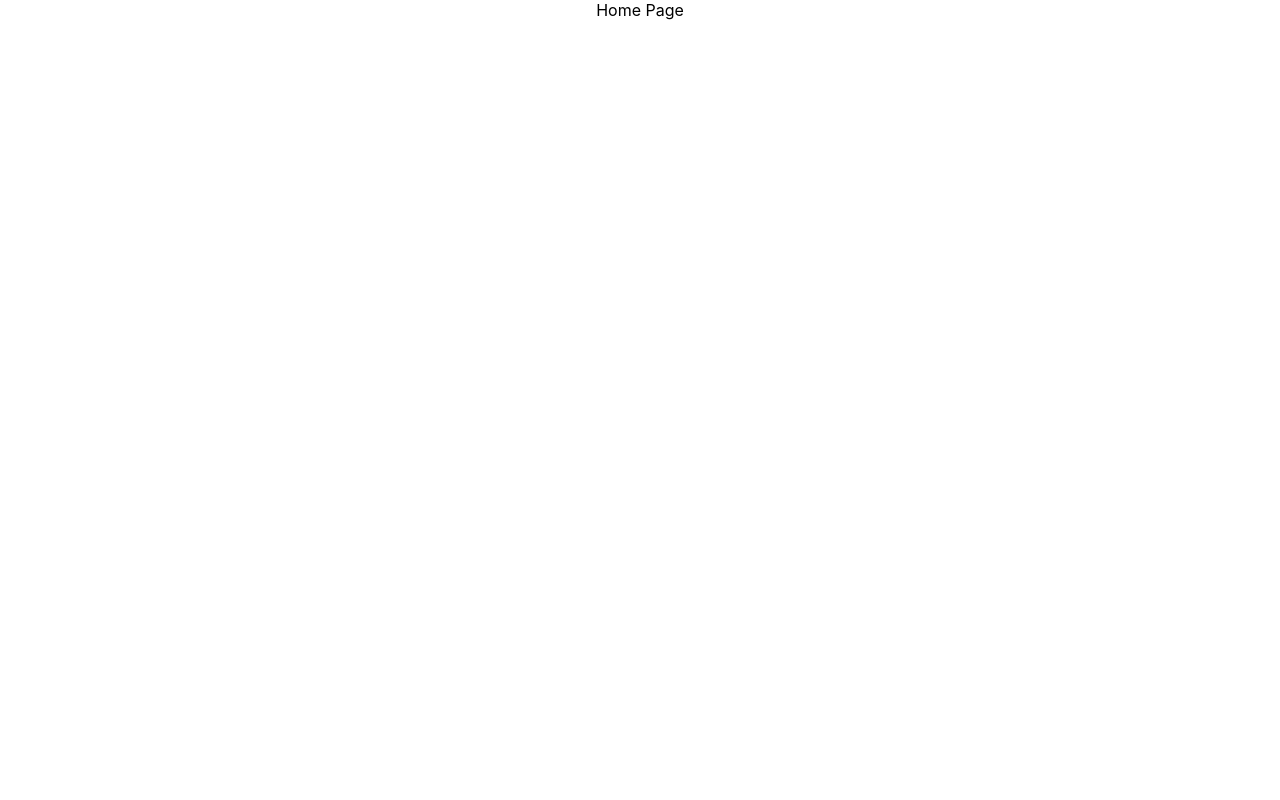
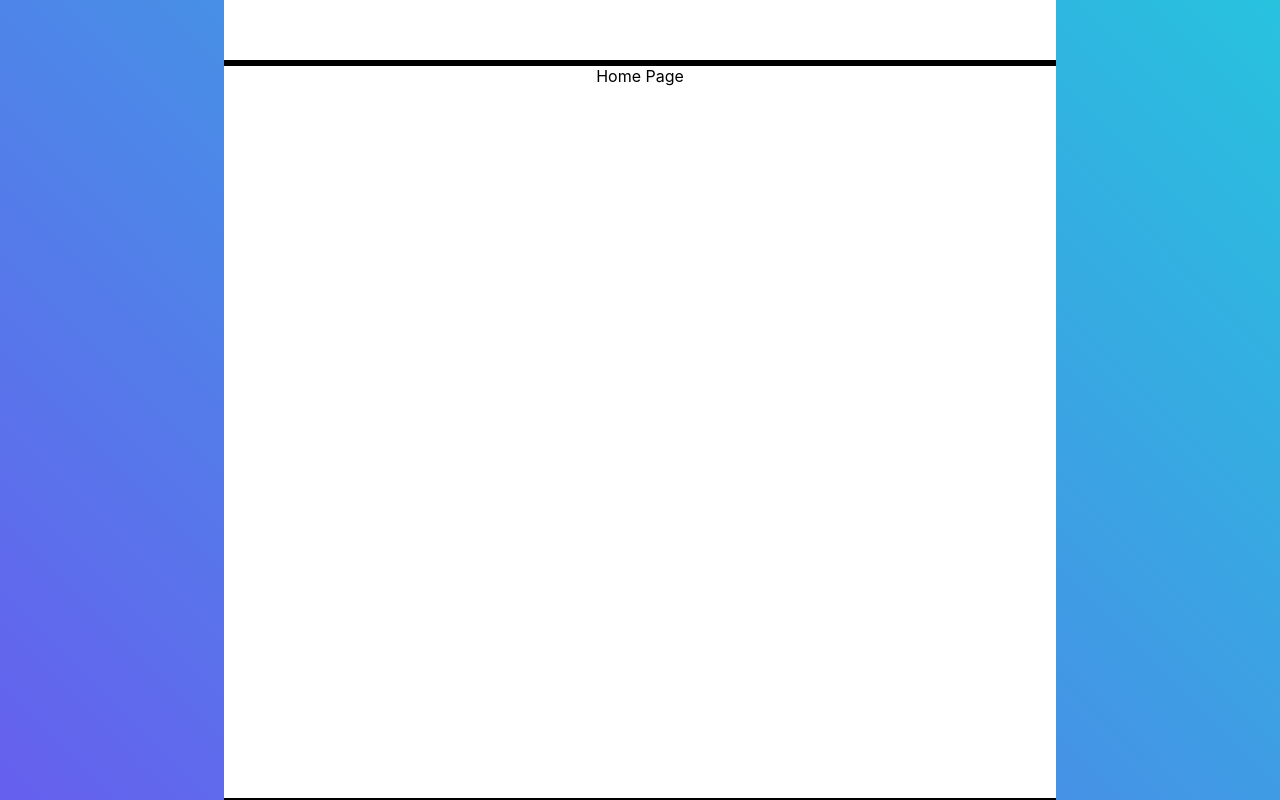
Before and after one commit to shaypet/ele-assigment, a React (Create React App) app in the folder client/: page / in a window 1280 px wide. Built offline with nearby package versions, Linux system fonts and the light colour scheme.

Commit message:
basic layouts,pages and routing

```diff
--- a/client/src/App.tsx
+++ b/client/src/App.tsx
@@ -1,11 +1,13 @@
 import React from "react";
+
+import { RouterProvider } from "react-router-dom";
+import HomePage from "./pages/home/home";
+import AppRoutes from "./routes/routes";
 import "./App.scss";
-import HomePage from "./pages/home/home";
-
 function App() {
   return (
     <div className="App">
-      <HomePage />{" "}
+      <RouterProvider router={AppRoutes} />
     </div>
   );
 }
--- /dev/null
+++ b/client/src/layouts/auth-layout/auth-layout.scss
@@ -0,0 +1,8 @@
+.app-auth-container {
+  min-height: 100vh;
+  background: linear-gradient(45deg, #00fc71 0%, #27c2de 100%);
+  display: flex;
+  justify-content: center;
+  align-content: center;
+  align-items: center;
+}
--- /dev/null
+++ b/client/src/layouts/auth-layout/auth-layout.tsx
@@ -0,0 +1,11 @@
+import React from "react";
+import { Outlet } from "react-router-dom";
+import "./auth-layout.scss";
+const AuthLayout = () => {
+  return (
+    <div className="app-auth-container">
+      <Outlet />
+    </div>
+  );
+};
+export default AuthLayout;
--- /dev/null
+++ b/client/src/layouts/page-layout/page-layout.scss
@@ -0,0 +1,27 @@
+.app-page-container {
+  min-height: 100vh;
+  background: linear-gradient(45deg, #665fee 0%, #27c2de 100%);
+  display: flex;
+  justify-content: center;
+  &-body {
+    display: flex;
+    flex-direction: column;
+    width: 65%;
+    background-color: white;
+    .header {
+      padding: 30px;
+      background-color: white;
+      border-bottom: 3px black solid;
+    }
+    .menu-bar {
+      background-color: white;
+      border-bottom: 3px black solid;
+    }
+    .page-content {
+      flex: 1 1 auto;
+    }
+    .footer {
+      border-top: 2px black solid;
+    }
+  }
+}
--- /dev/null
+++ b/client/src/layouts/page-layout/page-layout.tsx
@@ -0,0 +1,17 @@
+import { Outlet } from "react-router-dom";
+import "./page-layout.scss";
+const PageLayout = () => {
+  return (
+    <div className="app-page-container">
+      <div className="app-page-container-body">
+        <div className="header"></div>
+        <div className="menu-bar"></div>
+        <div className="page-content">
+          <Outlet />
+        </div>
+        <div className="footer"></div>
+      </div>
+    </div>
+  );
+};
+export default PageLayout;
--- /dev/null
+++ b/client/src/pages/auth/login.tsx
@@ -0,0 +1,4 @@
+const LoginPage = () => {
+  return <div>Login</div>;
+};
+export default LoginPage;
--- /dev/null
+++ b/client/src/pages/auth/register.tsx
@@ -0,0 +1,4 @@
+const RegisterPage = () => {
+  return <div>Register</div>;
+};
+export default RegisterPage;
--- /dev/null
+++ b/client/src/routes/routes.tsx
@@ -0,0 +1,34 @@
+import { createBrowserRouter } from "react-router-dom";
+import PageLayout from "../layouts/page-layout/page-layout";
+import AuthLayout from "../layouts/auth-layout/auth-layout";
+import RegisterPage from "../pages/auth/register";
+import LoginPage from "../pages/auth/login";
+import HomePage from "../pages/home/home";
+const AppRoutes = createBrowserRouter([
+  {
+    path: "/auth",
+    element: <AuthLayout />,
+    children: [
+      {
+        path: "register",
+        element: <RegisterPage />,
+      },
+      {
+        path: "login",
+        element: <LoginPage />,
+      },
+    ],
+  },
+  {
+    path: "/",
+    element: <PageLayout />,
+    children: [
+      {
+        path: "",
+        element: <HomePage />,
+      },
+    ],
+  },
+]);
+
+export default AppRoutes;
```
